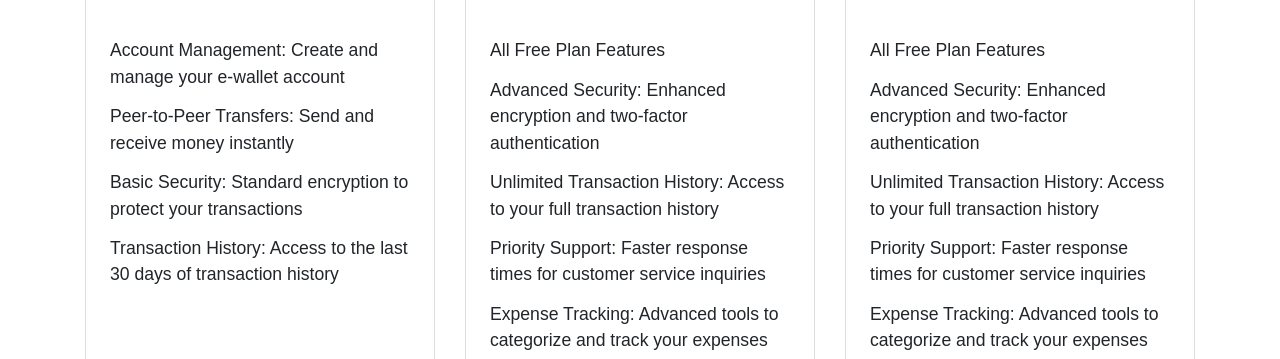
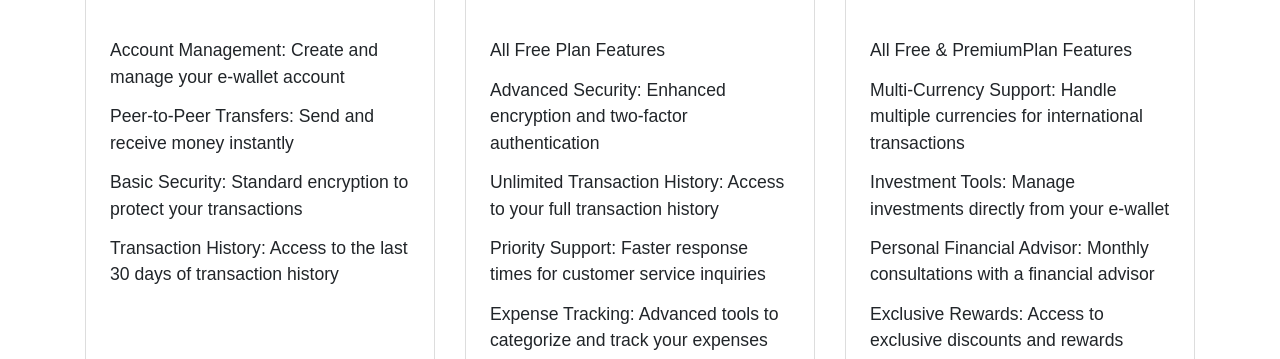
Before and after one commit to tengzongle/fintech-system, a website: page public/pricing.html in a window 1280 px wide. Shown: the part 441-800 px from the top of the page. Drawn offline with nearby package versions, Linux system fonts and the light colour scheme.

Commit message:
Fourth commit

```diff
--- a/public/pricing.html
+++ b/public/pricing.html
@@ -182,11 +182,11 @@
           <h3>Elite</h3>
           <h4><span id="elite-price">$9.99</span> per month</h4>
           <ul>
-            <li>All Free Plan Features</li>
-            <li>Advanced Security: Enhanced encryption and two-factor authentication</li>
-            <li>Unlimited Transaction History: Access to your full transaction history</li>
-            <li>Priority Support: Faster response times for customer service inquiries</li>
-            <li>Expense Tracking: Advanced tools to categorize and track your expenses</li>
+            <li>All Free & PremiumPlan Features</li>
+            <li>Multi-Currency Support: Handle multiple currencies for international transactions</li>
+            <li>Investment Tools: Manage investments directly from your e-wallet</li>
+            <li>Personal Financial Advisor: Monthly consultations with a financial advisor</li>
+            <li>Exclusive Rewards: Access to exclusive discounts and rewards programs</li>
           </ul>
           <button class="btn btn-primary">Select</button>
         </div>
```
